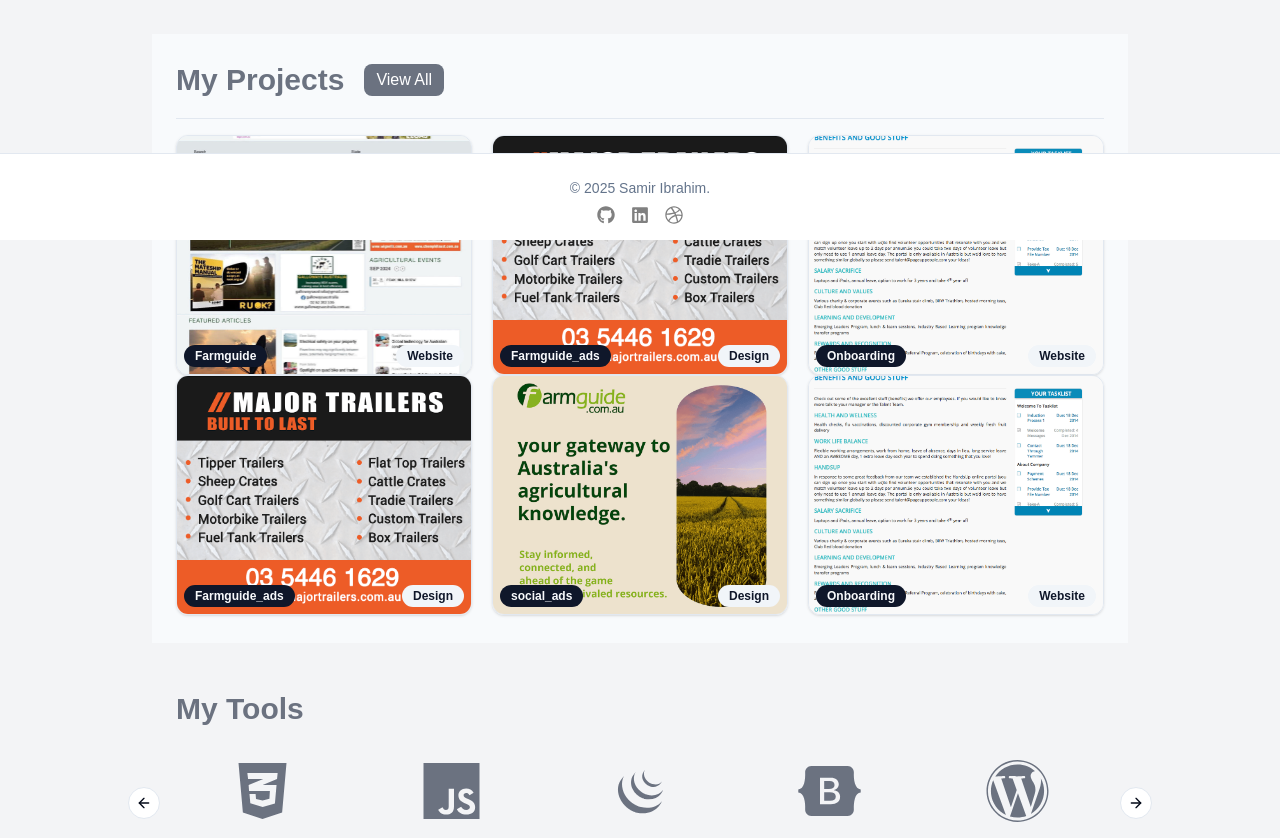
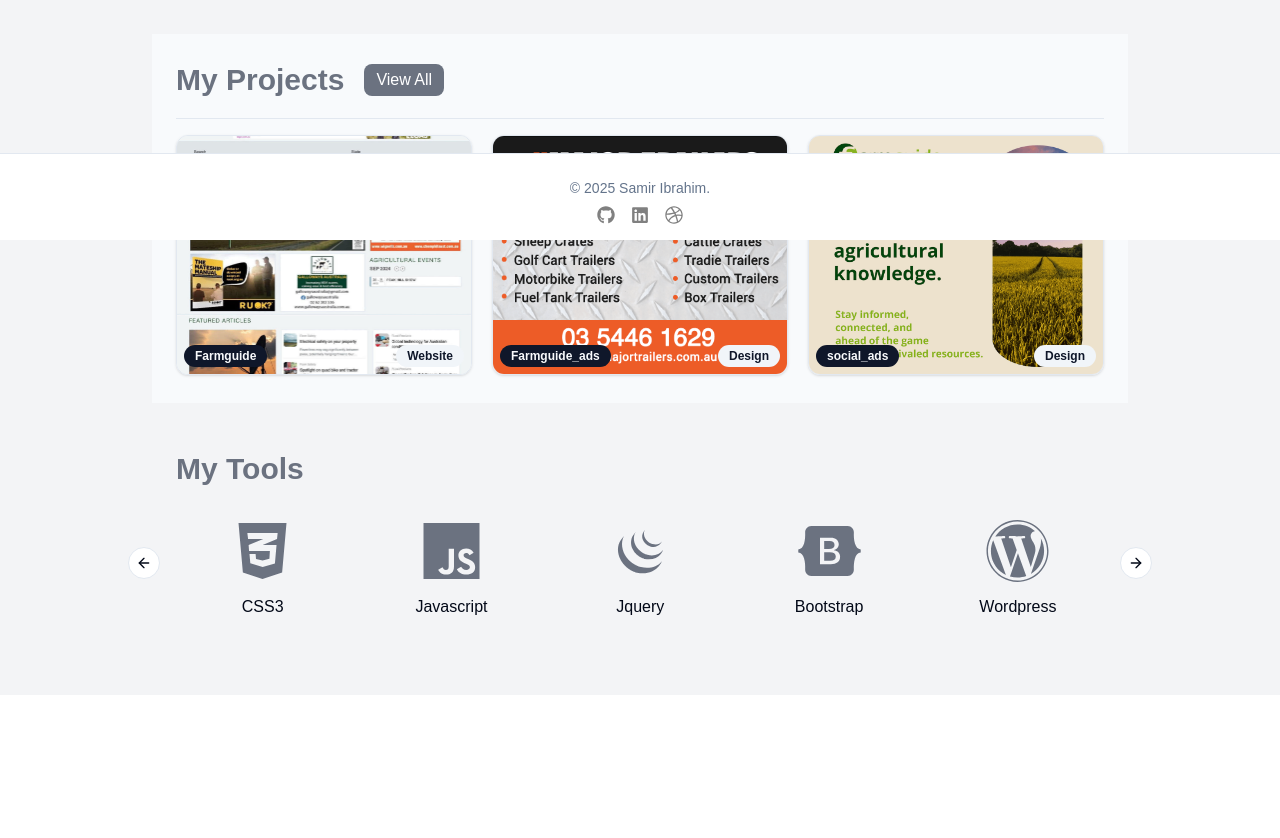
Before and after one commit to samir76/samir76.github.io, a Next.js app: page / in a window 1280 px wide. Shown: the part 560-1398 px from the top of the page. After the commit the page ends 1354 px from the top, so only its background shows below. Built offline with nearby package versions, Linux system fonts and the light colour scheme.

Commit message:
edit index

```diff
--- a/src/pages/index.tsx
+++ b/src/pages/index.tsx
@@ -32,9 +32,7 @@
 
         <hr className="mb-4"/>
 
-      <ImageGrid images={[cardImages[0], cardImages[1], cardImages[3]]} />
-
-      <ImageGrid images={cardImages.slice(1,4)} />
+      <ImageGrid images={cardImages.slice(0,3)} />
 
 
       </div>
```
